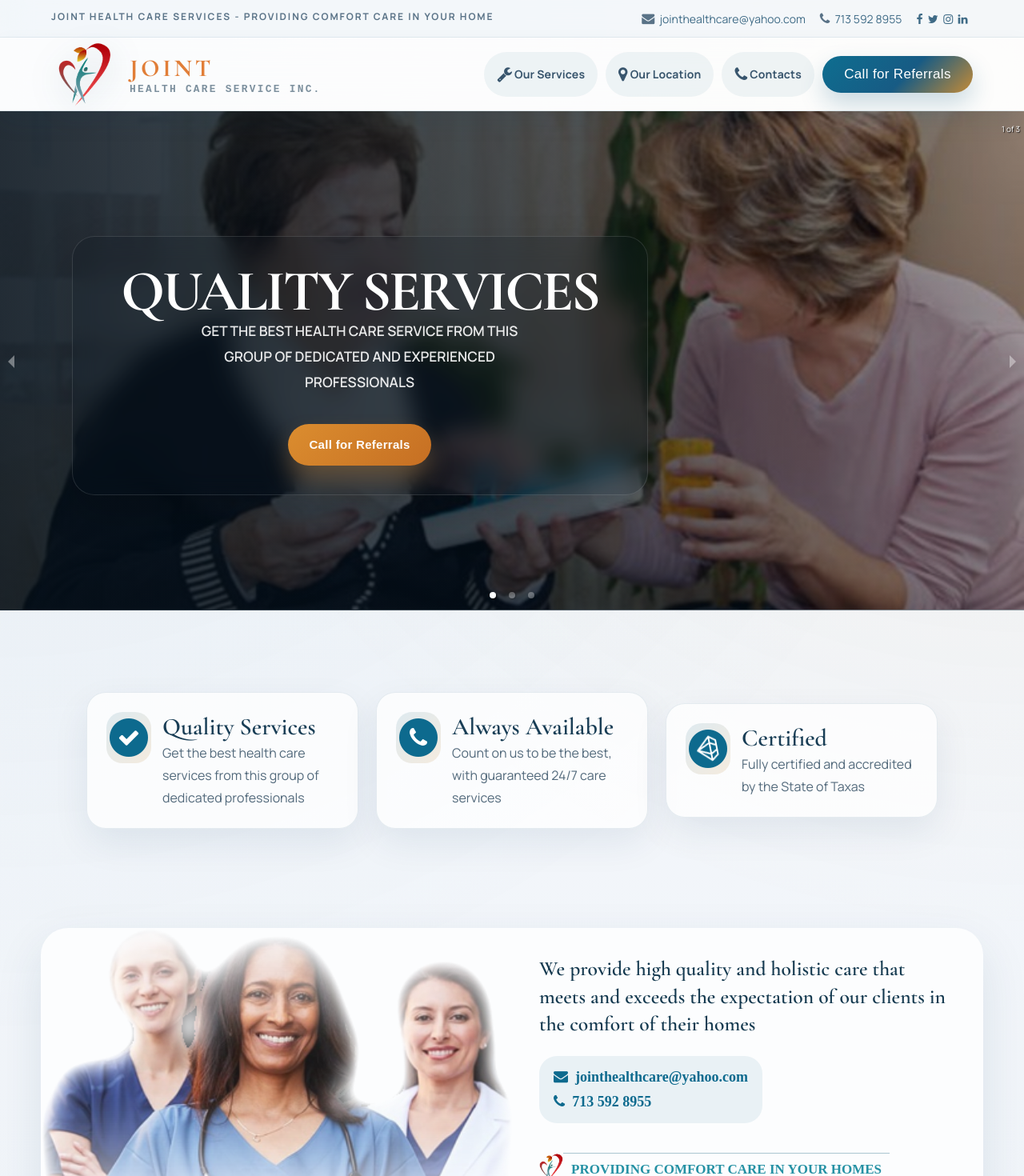
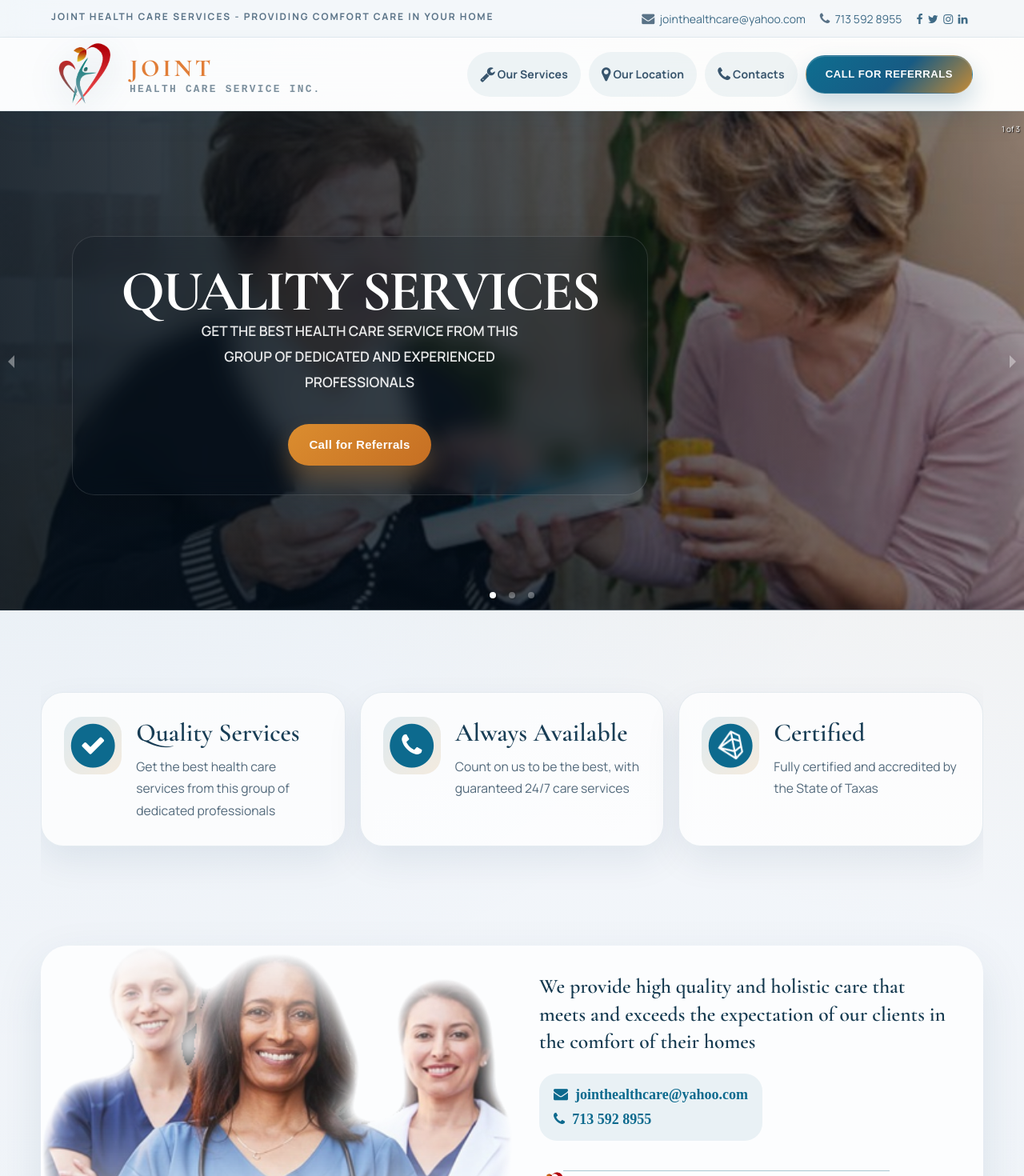
Before and after one commit to OPOKUSIAWEUGENE/joint_health_care_website4, a React (Create React App) app: page / in a window 1280 px wide. Shown: the top 1470 px of the page at 80% size. Built offline with nearby package versions, Linux system fonts and the light colour scheme.

Commit message:
`Updated layout and styling for Main.js and layout.module.css`

```diff
--- a/src/Layout/Main.js
+++ b/src/Layout/Main.js
@@ -139,34 +139,34 @@
     const slides = [
       {
         image: Img1,
-        eyebrow: "Skilled, compassionate support",
-        title: "Trusted Care. Responsive Teams.",
+        eyebrow: "Compassionate care at home",
+        title: "Expert Care From a Team You Can Trust.",
         subtitle:
-          "Home health care designed to feel reassuring, consistent, and easy to coordinate.",
+          "Reliable home health services delivered with compassion, consistency, and attention to detail.",
         body:
-          "Get reliable home health services from a dedicated team that balances clinical expertise with respectful, day-to-day support. We focus on clear communication, smooth coordination, and dependable follow-through for families and referral partners.",
+          "Get the highest standard of home health support from a dedicated team of experienced professionals who understand the importance of comfort, dignity, and dependable follow-through. We focus on clear communication, thoughtful coordination, and care that adapts to each patient's needs.",
         action: "Call for Referrals",
-        details: ["Skilled nurses", "Home health aides", "Care coordination"],
+        details: ["Experienced professionals", "Patient-centered care", "Clear coordination"],
       },
       {
         image: Img3,
-        eyebrow: "Coverage that never stops",
-        title: "Always Available, Day or Night.",
+        eyebrow: "Around-the-clock coverage",
+        title: "Always Ready When You Need Us.",
         subtitle:
-          "A steady point of contact when families need guidance, answers, or timely follow-up.",
+          "A dependable point of contact for families, caregivers, and referral partners.",
         body:
-          "Count on 24/7 care coordination, timely communication, and a team that can respond when families need help most. Our process is built to reduce delays and keep the transition from referral to care simple.",
+          "We stay available 24/7 to answer questions, respond to changes, and keep care moving without unnecessary delays. That means faster support and fewer handoff issues for the people who rely on us.",
         action: "Call for Referrals",
         details: ["24/7 response", "Fast intake", "Family support"],
       },
       {
         image: Img4,
-        eyebrow: "Fast intake and coordination",
-        title: "Referral Ready for Your Next Step.",
+        eyebrow: "Fast referral handling",
+        title: "Ready for the Next Step.",
         subtitle:
-          "Clear intake, quick response times, and practical support from the first call.",
+          "Simple intake, prompt response, and practical support from the first call.",
         body:
-          "Submit referrals by phone or fax and let our team move quickly from first contact to care planning. We keep the next step clear so patients, families, and partners always know what comes next.",
+          "Submit referrals by phone or fax and let our team move quickly from first contact to care planning. We keep the process clear so patients, families, and partners always know what comes next.",
         action: "Fax Referrals",
         details: ["Phone or fax", "Quick follow-up", "Simple next steps"],
       },
@@ -206,7 +206,7 @@
                   </div>
                   {index === 0 && (
                     <span className={styles.carouselNote}>
-                      Licensed support for families, care managers, and referral partners
+                      Licensed support for families, care managers, and referral partners across every stage of care.
                     </span>
                   )}
                 </div>
@@ -265,13 +265,13 @@
 
                     wordtitle={"Quality Services"} >
 
-           Get the best health care services from this group of dedicated professionals
+           We deliver attentive home health services with skilled clinicians, dependable follow-through, and a care plan that is built around the needs of each patient and family.
             </Parallaxword>
             <Parallaxword icon={ <span class='fa-stack '>
         <i className='fa fa-circle fa-stack-2x'></i>
         <i className='fa fa-phone fa-stack-1x fa-inverse'></i>
     </span>}   wordtitle={"Always Available"} >
-            Count on us to be the best, with guaranteed  24/7 care services
+            Our team remains available day and night to answer questions, respond to changes, and keep care moving without delay when families need support most.
             </Parallaxword>
             <Parallaxword
               icon={ <span class='fa-stack '>
@@ -280,7 +280,7 @@
           </span>}
 
              wordtitle={"Certified"} >
-            Fully certified and accredited by the State of Taxas
+            We are fully certified and committed to maintaining the standards, accountability, and professionalism families expect from trusted home care.
             </Parallaxword>
                         </div>
             {/* <Animation1>
--- a/src/Layout/layout.module.css
+++ b/src/Layout/layout.module.css
@@ -1724,7 +1724,7 @@
      font-size: 18px;;
  }
 
-.menuicon{
+  .menuicon{
    display:flex;
    justify-content:flex-end;
    align-items: center;
@@ -1732,6 +1732,10 @@
    margin-right:10px;
    cursor: pointer;
 }
+.menuicon button {
+  width: 44px;
+  height: 44px;
+}
 .headermiddle{
    display:none;
 }
@@ -1751,6 +1755,13 @@
   align-items: center;
   padding-bottom:25px;
   padding-top:25px;
+}
+
+.headerButton {
+  min-width: 180px;
+  height: 44px;
+  font-size: 0.75rem;
+  padding: 0 18px;
 }
 
 .headerTopright span{
@@ -2249,25 +2260,66 @@
 .headerButton {
   width: auto;
   min-width: 188px;
-  padding: 0 22px;
-  height: 46px;
+  padding: 0 24px;
+  height: 48px;
   border-radius: 999px;
   background: linear-gradient(135deg, #0e6e90, #175b84 55%, #c58b36);
-  box-shadow: 0 14px 30px rgba(17, 93, 129, 0.22);
-  letter-spacing: 0.02em;
+  border: 1px solid rgba(255, 255, 255, 0.14);
+  box-shadow:
+    0 14px 30px rgba(17, 93, 129, 0.22),
+    inset 0 1px 0 rgba(255, 255, 255, 0.18);
+  letter-spacing: 0.04em;
+  text-transform: uppercase;
+  font-size: 0.82rem;
+  font-weight: 800;
+  color: #ffffff;
+  display: inline-flex;
+  align-items: center;
+  justify-content: center;
   transition:
     transform 180ms ease,
     box-shadow 180ms ease,
-    opacity 180ms ease;
+    opacity 180ms ease,
+    filter 180ms ease;
 }
 
 .headerButton:hover {
-  transform: translateY(-1px);
-  box-shadow: 0 18px 40px rgba(17, 93, 129, 0.3);
+  transform: translateY(-2px);
+  filter: brightness(1.03) saturate(1.05);
+  box-shadow:
+    0 18px 40px rgba(17, 93, 129, 0.3),
+    inset 0 1px 0 rgba(255, 255, 255, 0.2);
+}
+
+.headerButton:focus-visible,
+.menuicon button:focus-visible {
+  outline: 3px solid rgba(240, 194, 122, 0.55);
+  outline-offset: 3px;
 }
 
 .menuicon button {
   color: #17324a;
+  width: 48px;
+  height: 48px;
+  border-radius: 999px;
+  background: rgba(13, 87, 124, 0.08);
+  border: 1px solid rgba(13, 87, 124, 0.12);
+  box-shadow: 0 10px 18px rgba(17, 93, 129, 0.08);
+  display: inline-flex;
+  align-items: center;
+  justify-content: center;
+  transition:
+    transform 180ms ease,
+    background 180ms ease,
+    box-shadow 180ms ease,
+    color 180ms ease;
+}
+
+.menuicon button:hover {
+  transform: translateY(-1px);
+  background: rgba(13, 87, 124, 0.12);
+  color: #0f6b8d;
+  box-shadow: 0 14px 24px rgba(17, 93, 129, 0.14);
 }
 
 .dropdownmenu {
@@ -2486,40 +2538,49 @@
 }
 
 .why_us_contents {
+  width: 100%;
+  display: grid;
+  grid-template-columns: repeat(3, minmax(0, 1fr));
   padding: 32px 0 60px;
-  gap: 22px;
-  flex-wrap: wrap;
+  gap: 18px;
+  align-items: stretch;
 }
 
 .parallaxwordcontainer {
-  width: min(340px, 100%);
-  padding: 24px;
-  border-radius: 24px;
+  width: 100%;
+  min-width: 0;
+  height: 100%;
+  padding: 30px 28px;
+  border-radius: 28px;
   background: rgba(255, 255, 255, 0.74);
   border: 1px solid rgba(25, 83, 118, 0.1);
   box-shadow: 0 18px 45px rgba(16, 57, 84, 0.08);
   align-items: flex-start;
-  gap: 14px;
+  gap: 18px;
   animation: none;
 }
 
 .parallaxfonticon {
-  width: 64px;
-  height: 64px;
-  border-radius: 20px;
+  width: 72px;
+  height: 72px;
+  border-radius: 22px;
   background: linear-gradient(135deg, rgba(13, 102, 141, 0.12), rgba(206, 145, 61, 0.16));
   color: #0d6a8e;
-  font-size: 28px;
+  font-size: 32px;
   animation: none;
 }
 
 .parallaxtextcontent {
   width: 100%;
+  display: flex;
+  flex-direction: column;
+  flex: 1;
+  gap: 10px;
 }
 
 .parallaxwordtitle {
   font-family: "Cormorant Garamond", serif;
-  font-size: 30px;
+  font-size: 2rem;
   color: #183d55;
 }
 
@@ -2527,6 +2588,8 @@
   font-family: "Manrope", sans-serif;
   line-height: 1.75;
   color: #52697b;
+  font-size: 0.98rem;
+  flex: 1;
 }
 
 .frame {
@@ -2997,6 +3060,7 @@
 
   .why_us_contents {
     padding: 18px 0 34px;
+    grid-template-columns: 1fr;
   }
 
   .services {
@@ -3033,7 +3097,9 @@
   }
 
   .headerButton {
-    min-width: 160px;
+    min-width: 166px;
+    height: 44px;
+    font-size: 0.76rem;
   }
 
   .carousel {
@@ -3073,12 +3139,12 @@
   }
 
   .why_us_contents {
-    justify-content: space-between;
-    gap: 18px;
+    grid-template-columns: repeat(3, minmax(0, 1fr));
+    gap: 16px;
   }
 
   .parallaxwordcontainer {
-    width: calc(50% - 12px);
+    width: 100%;
   }
 
   .services {
```
